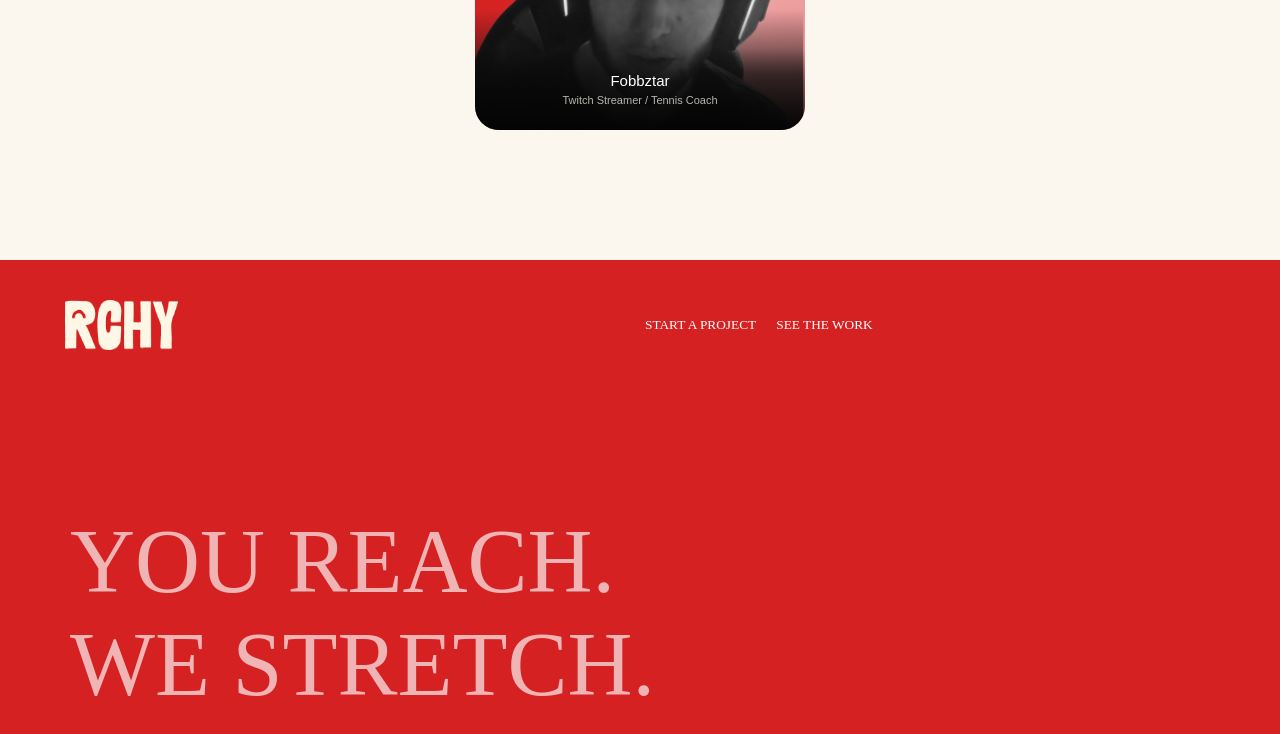
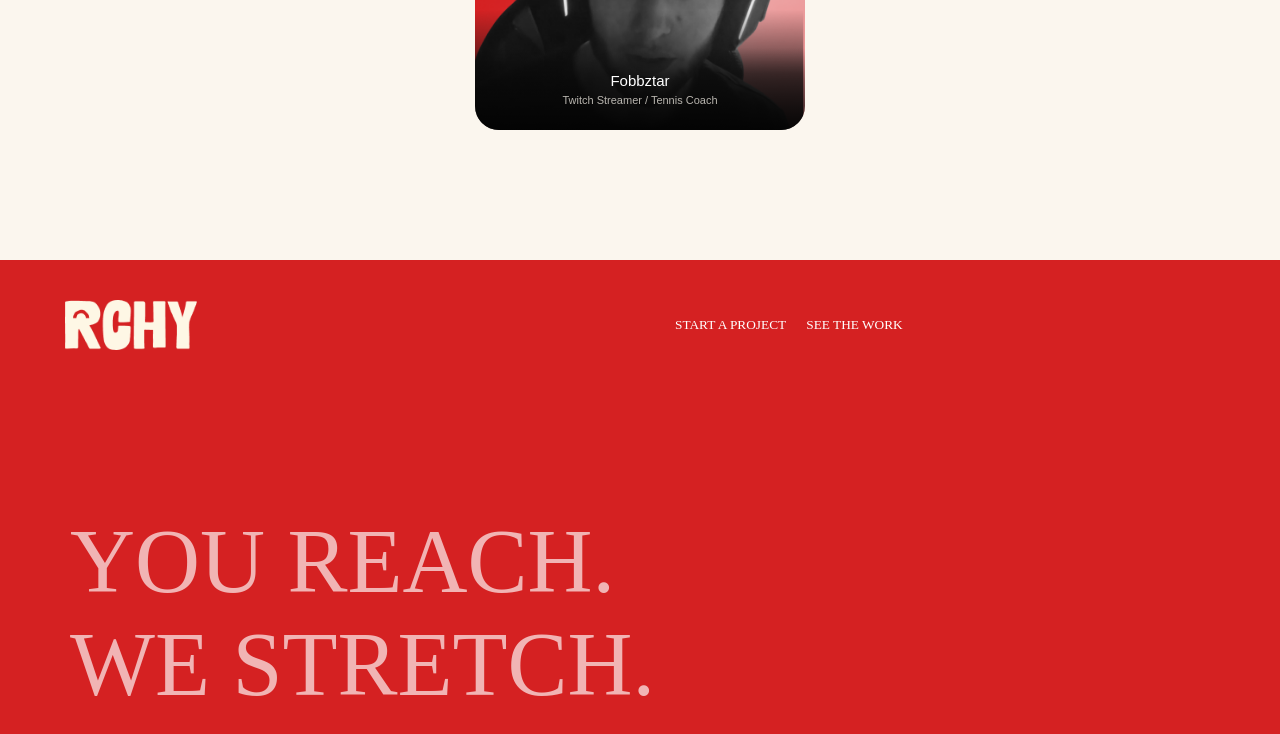
Before and after one commit to annaskhan-dev/RCHYstudio, a React (Vite) app: page / in a window 1280 px wide. Shown: the part 5723-6457 px from the top of the page. Built offline with nearby package versions, Linux system fonts and the light colour scheme.

Commit message:
adding things

```diff
--- a/src/components/footer.module.css
+++ b/src/components/footer.module.css
@@ -8,7 +8,7 @@
   .footerlogo{
       border-radius: 0px;
       height: 50px;
-      width: 180px;
+      width: 210px;
   }
 
   button{
```
